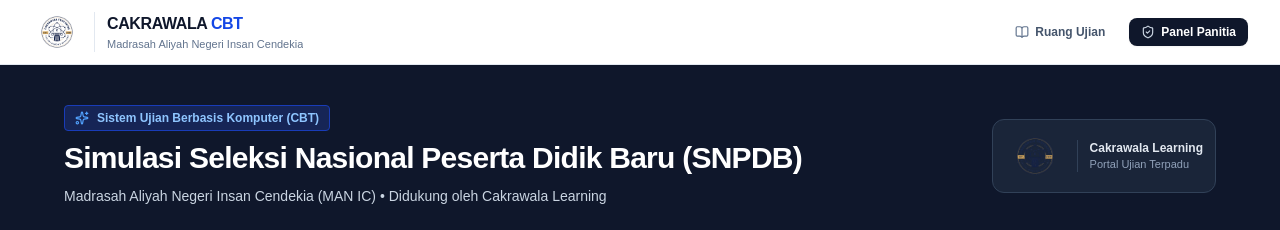
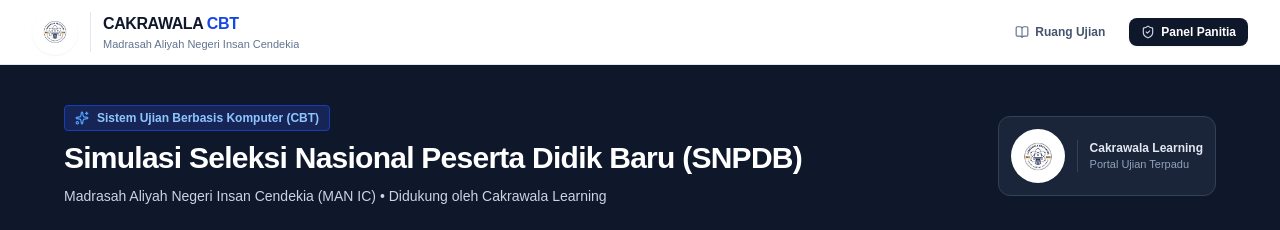
Before and after one commit to secdete/cbt-man-ic, a Next.js app: page / in a window 1280 px wide. Shown: the top 230 px of the page. Built offline with nearby package versions, Linux system fonts and the light colour scheme; no server answers; the database is empty.

Commit message:
fix(ui): add white circular backdrop to CakrawalaLogo for high contrast on dark backgrounds

```diff
--- a/components/CakrawalaLogo.tsx
+++ b/components/CakrawalaLogo.tsx
@@ -17,12 +17,19 @@
   const actualHeight = height ?? size;
 
   return (
-    // eslint-disable-next-line @next/next/no-img-element
+    <div
+      className="inline-flex items-center justify-center rounded-full bg-white p-1 shadow-xs border border-white/20 flex-shrink-0"
+      style={{
+        width: `${actualHeight + 6}px`,
+        height: `${actualHeight + 6}px`,
+      }}
+    >
+      {/* eslint-disable-next-line @next/next/no-img-element */}
       <img
         src={src}
         alt="Logo Cakrawala"
         style={{ maxHeight: `${actualHeight}px`, width: "auto" }}
-      className={`object-contain block ${className}`}
+        className={`object-contain block rounded-full ${className}`}
         onError={() => {
           if (src === "/logo-cakrawala.png") {
             setSrc("/Logo Cakra.png");
@@ -31,5 +38,6 @@
           }
         }}
       />
+    </div>
   );
 }
```
Lines whose indentation alone changed are shown as unchanged.
